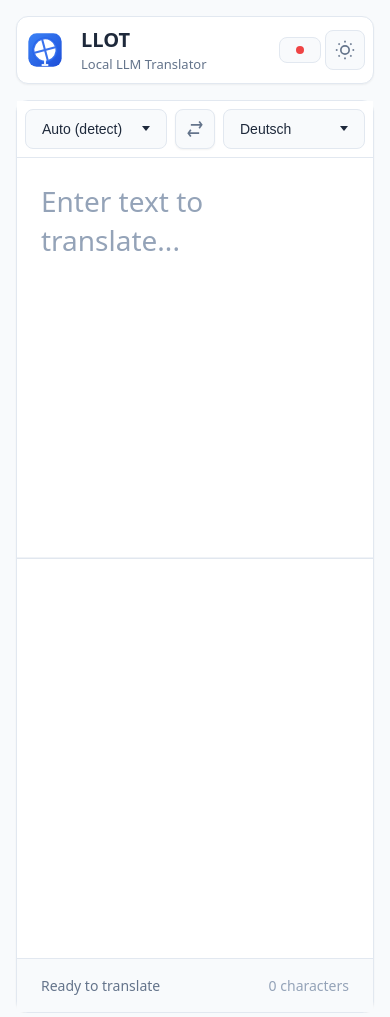
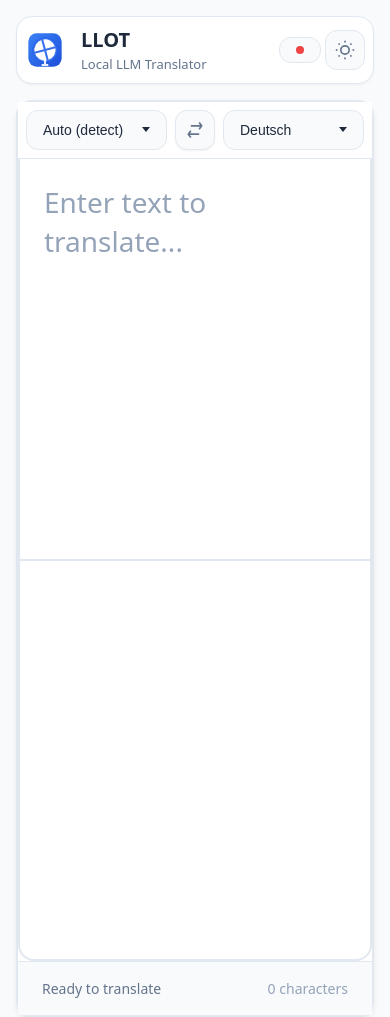
Before and after one commit to pawelwiejkut/llot, a Flask app: page / in a window 390 px wide. Run offline with Flask 3, Linux system fonts and the light colour scheme; data that the repository does not hold is empty.

Commit message:
✨ Enhance rounded corners visibility across all UI elements
- Increased border-radius values for better visibility:
  * sm: 6px → 8px, md: 8px → 12px, lg: 12px → 16px, xl: 16px → 20px
- Enhanced workspace with thicker borders (2px) and stronger shadows
- Improved desktop panels with visible rounded corners and borders
- Better mobile panel borders with thicker definition lines
- Enhanced dropdown panels with larger radius and thicker borders
- Added proper border definitions to prevent invisible edges
- Maintained visual hierarchy while improving corner visibility

🤖 Generated with [Claude Code](https://claude.ai/code)

Co-Authored-By: Claude <noreply@anthropic.com>

```diff
--- a/app/static/css/style-modern.css
+++ b/app/static/css/style-modern.css
@@ -26,11 +26,11 @@
   --space-xl: 2rem;
   --space-2xl: 3rem;
 
-  /* Borders */
-  --radius-sm: 0.375rem;
-  --radius-md: 0.5rem;
-  --radius-lg: 0.75rem;
-  --radius-xl: 1rem;
+  /* Borders - Enhanced radius for better visibility */
+  --radius-sm: 0.5rem;   /* 8px - more visible rounded corners */
+  --radius-md: 0.75rem;  /* 12px - clear rounded appearance */
+  --radius-lg: 1rem;     /* 16px - prominent rounded corners */
+  --radius-xl: 1.25rem;  /* 20px - very rounded */
 
   /* Shadows */
   --shadow-sm: 0 1px 2px 0 rgb(0 0 0 / 0.05);
@@ -221,12 +221,12 @@ body {
   color: var(--text-primary);
 }
 
-/* Workspace */
+/* Workspace - Enhanced visibility */
 .workspace {
   background: var(--bg-card);
-  border: 1px solid var(--border);
+  border: 2px solid var(--border); /* Thicker border for better definition */
   border-radius: var(--radius-lg);
-  box-shadow: var(--shadow-sm);
+  box-shadow: var(--shadow-md); /* Stronger shadow for better visibility */
   overflow: hidden;
 }
 
@@ -523,12 +523,17 @@ body {
   display: flex;
   flex-direction: column;
   min-width: 0;
+  border: 1px solid var(--border); /* Add border for better definition */
+  border-radius: var(--radius-md) 0 0 var(--radius-md); /* Round left corners on desktop */
 }
 
 .output-panel {
   display: flex;
   flex-direction: column;
   min-width: 0;
+  border: 1px solid var(--border); /* Add border for better definition */
+  border-radius: 0 var(--radius-md) var(--radius-md) 0; /* Round right corners on desktop */
+  border-left: none; /* Remove left border to connect with separator */
 }
 
 /* Swap button */
@@ -582,8 +587,8 @@ body {
   top: 100%;
   left: 0;
   background: var(--bg-card);
-  border: 1px solid var(--border);
-  border-radius: var(--radius-md);
+  border: 2px solid var(--border); /* Thicker border for better visibility */
+  border-radius: var(--radius-lg); /* Larger radius for more prominent rounded corners */
   box-shadow: var(--shadow-lg);
   z-index: 1000;
   min-width: 450px;
@@ -1124,11 +1129,17 @@ body.dropdown-open {
   .input-panel {
     border-radius: 0 0 0 0; /* Remove all border radius to connect cleanly */
     border-top: none; /* Remove top border to connect seamlessly with language-controls-bar */
+    border-left: 2px solid var(--border); /* Add left border for definition */
+    border-right: 2px solid var(--border); /* Add right border for definition */
+    border-bottom: 1px solid var(--border); /* Add bottom separator */
   }
 
   .output-panel {
-    border-radius: 0 0 var(--radius-lg) var(--radius-lg); /* Only round bottom corners */
+    border-radius: 0 0 var(--radius-lg) var(--radius-lg); /* Round bottom corners - now more visible */
     border-top: 1px solid var(--border); /* Add separator between input and output */
+    border-left: 2px solid var(--border); /* Add left border for definition */
+    border-right: 2px solid var(--border); /* Add right border for definition */
+    border-bottom: 2px solid var(--border); /* Thicker bottom border to emphasize rounded corners */
   }
 
   /* Hide desktop swap button on mobile */
```
